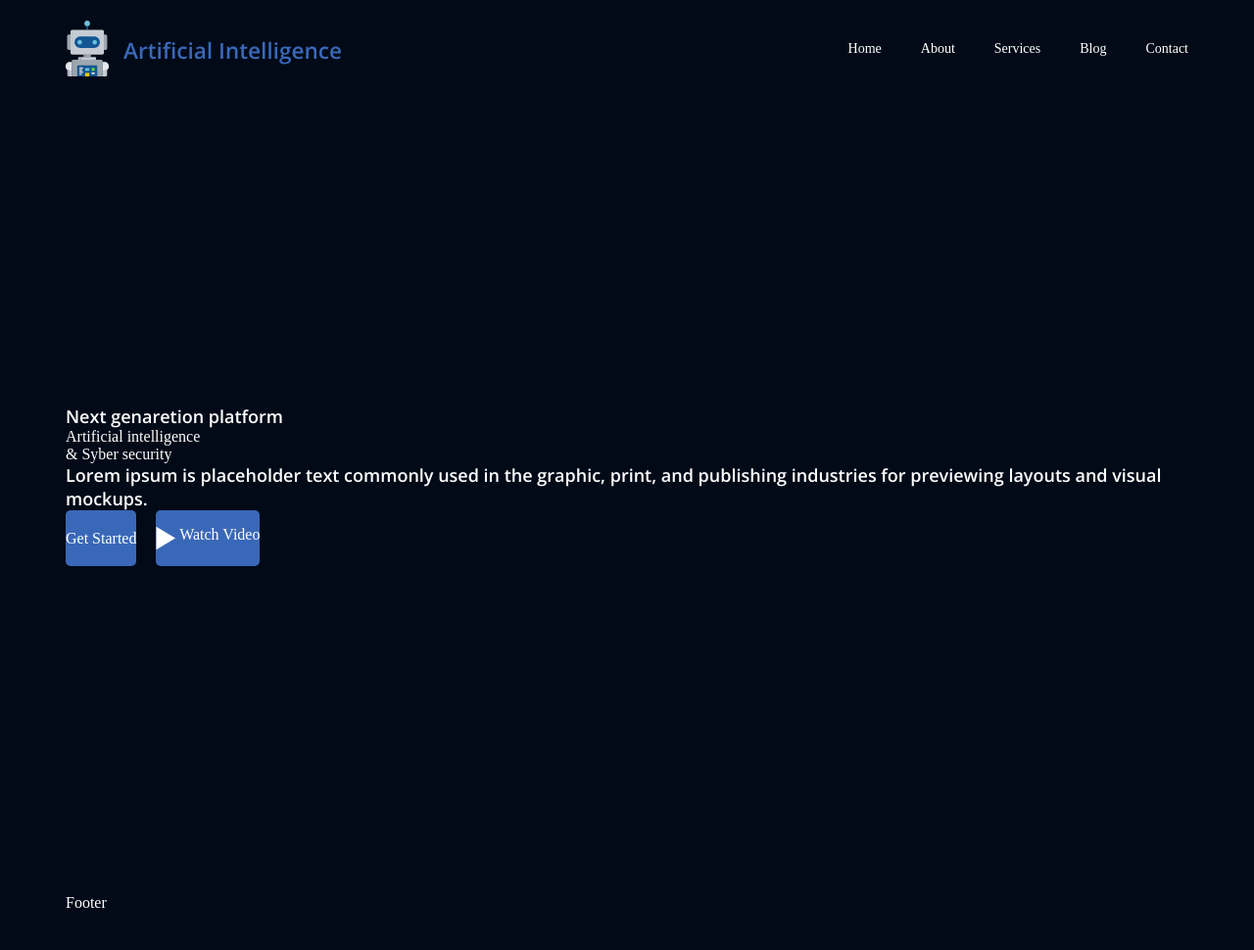
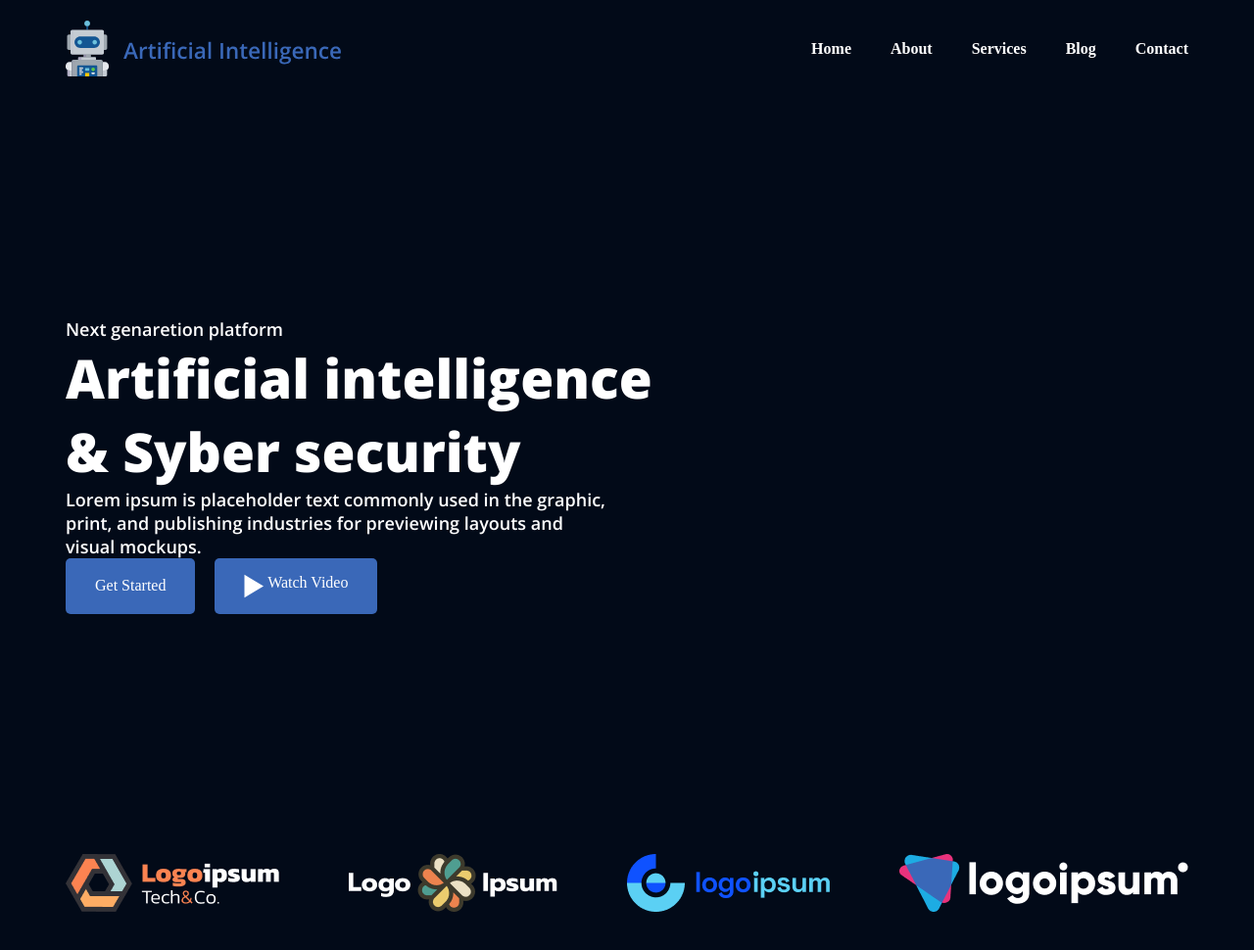
Before and after one commit to Sviridov201295/Artificial-Intelligence1, a plain HTML site: page index.html in a window 1280 px wide. Shown: the whole page at 98% size. Drawn offline with nearby package versions, Linux system fonts and the light colour scheme.

Commit message:
Add files via upload

```diff
--- a/index.html
+++ b/index.html
@@ -36,8 +36,10 @@
                 </div>
                 <h1 class="header__title-2">Artificial intelligence <br>
                     & Syber security</h1>
-                <div class="header__title-1">
-                    Lorem ipsum is placeholder text commonly used in the graphic, print, and publishing industries for previewing layouts and visual mockups.
+                <div class="header__title-3">
+                    Lorem ipsum is placeholder text commonly used in the graphic, <br>
+                    print, and publishing industries for previewing layouts and <br>
+                    visual mockups.
                 </div>
                 <div class="header__button">
                     <button class="header__btn">Get Started</button>
@@ -47,15 +49,25 @@
                         Watch Video
                     </button>
                 </div>
+            </div>
 
-            </div>
+
 
             <div class="header__footer">
                 <div class="container">
-                    Footer
+                    <div class="header__card">
+                        <img src="./img/header/header-cards (1).png" alt="Photo Logoipsum" class="header-cards">
+                        <img src="./img/header/header-cards (2).png" alt="Photo Logoipsum" class="header-cards">
+                        <img src="./img/header/header-cards (3).png" alt="Photo Logoipsum" class="header-cards">
+                        <img src="./img/header/header-cards (4).png" alt="Photo Logoipsum" class="header-cards">
+                    </div>
                 </div>
             </div>
         </div>
     </header>
+
+    <section>
+        <aside></aside>
+    </section>
 </body>
 </html>
--- /dev/null
+++ b/scss/base/_mixins.scss
@@ -0,0 +1,7 @@
+@mixin headersubtitle {
+    text-align: left;
+    font-family: $font-main;
+    color: $white;
+    font-weight: 600;
+    font-size: 18px;
+}
--- a/scss/blocks/_header.scss
+++ b/scss/blocks/_header.scss
@@ -17,19 +17,25 @@
 
 .header__title {
     text-align: left;
-    font-size: 55px;
     font-family: $font-main;
     color: $white;
     font-weight: 800;
 }
 
 .header__title-1 {
+    @include headersubtitle
+}
+
+.header__title-2 {
     text-align: left;
-    font-size: 55px;
     font-family: $font-main;
     color: $white;
-    font-weight: 600;
-    font-size: 18px;
+    font-weight: 800;
+    font-size: 55px;
+}
+
+.header__title-3 {
+    @include headersubtitle
 }
 
 .header__button{
@@ -42,12 +48,12 @@
 .header__btn {
     height: 57px;
     background-color: $accent;
+    padding: 15px 30px;
+    align-items: flex-start;
     border-radius: 5px;
-
 }
 
-.header__btn {
-    height: 57px;
-    background-color: $accent;
-    border-radius: 5px;
+.header__card {
+    display: flex;
+    column-gap: 71px;
 }
--- a/scss/blocks/_nav.scss
+++ b/scss/blocks/_nav.scss
@@ -1,5 +1,6 @@
 .nav {
-    font-size: 14px;
+    font-size: 16px;
+    font-weight: 600;
 }
 
 .nav__list {
--- a/scss/main.scss
+++ b/scss/main.scss
@@ -1,8 +1,10 @@
 // Base
 @import './base/reset';
 @import './base/vars';
+@import './base/mixins';
 @import './base/base';
 
 // BLocks
 @import './blocks/header';
 @import './blocks/nav';
+@import './blocks/info';
```
Also changed, not shown: css/main.css, img/header/header-cards (1).png (added), img/header/header-cards (2).png (added), img/header/header-cards (3).png (added), img/header/header-cards (4).png (added), scss/blocks/_info.scss (added).
